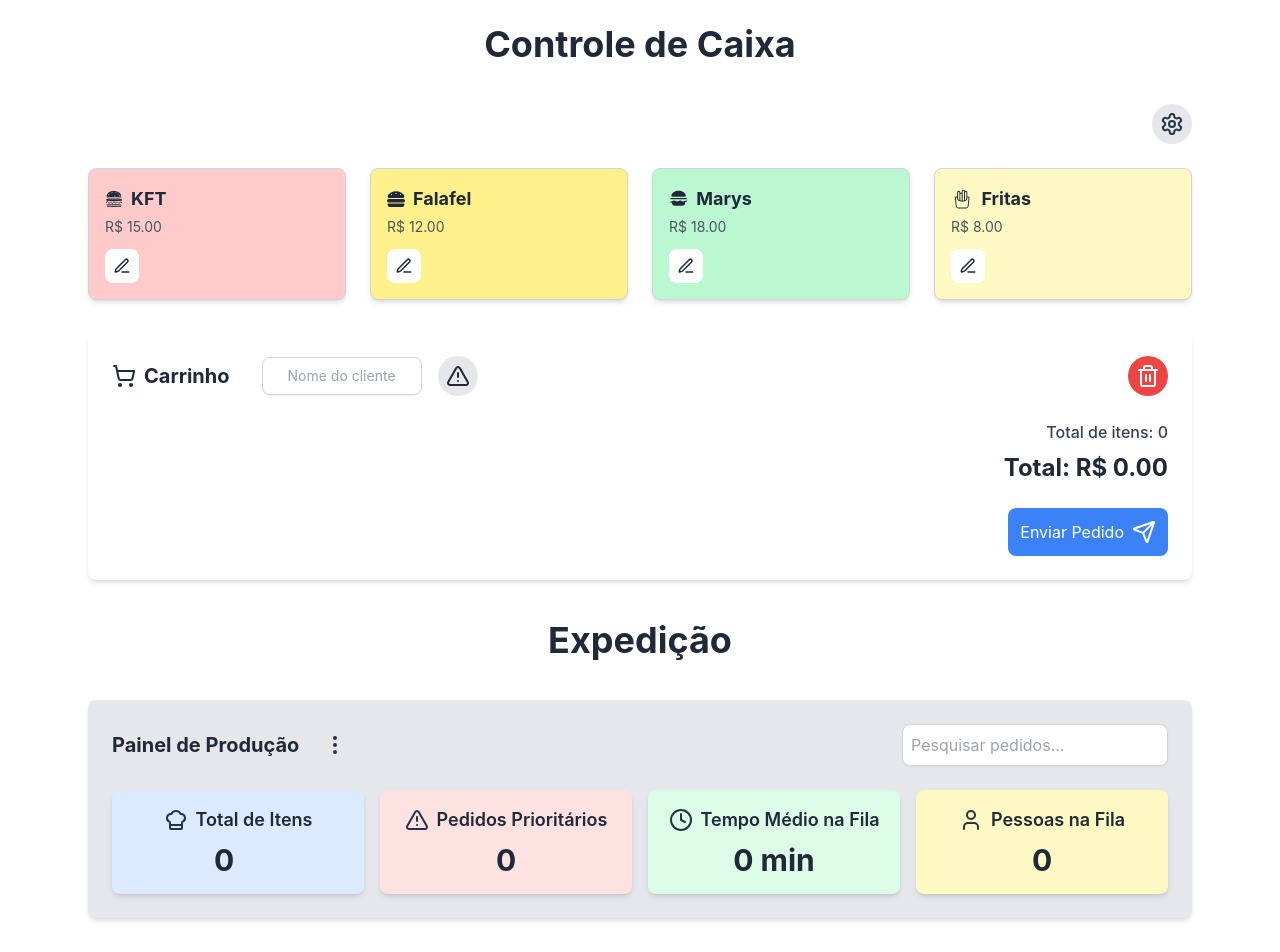
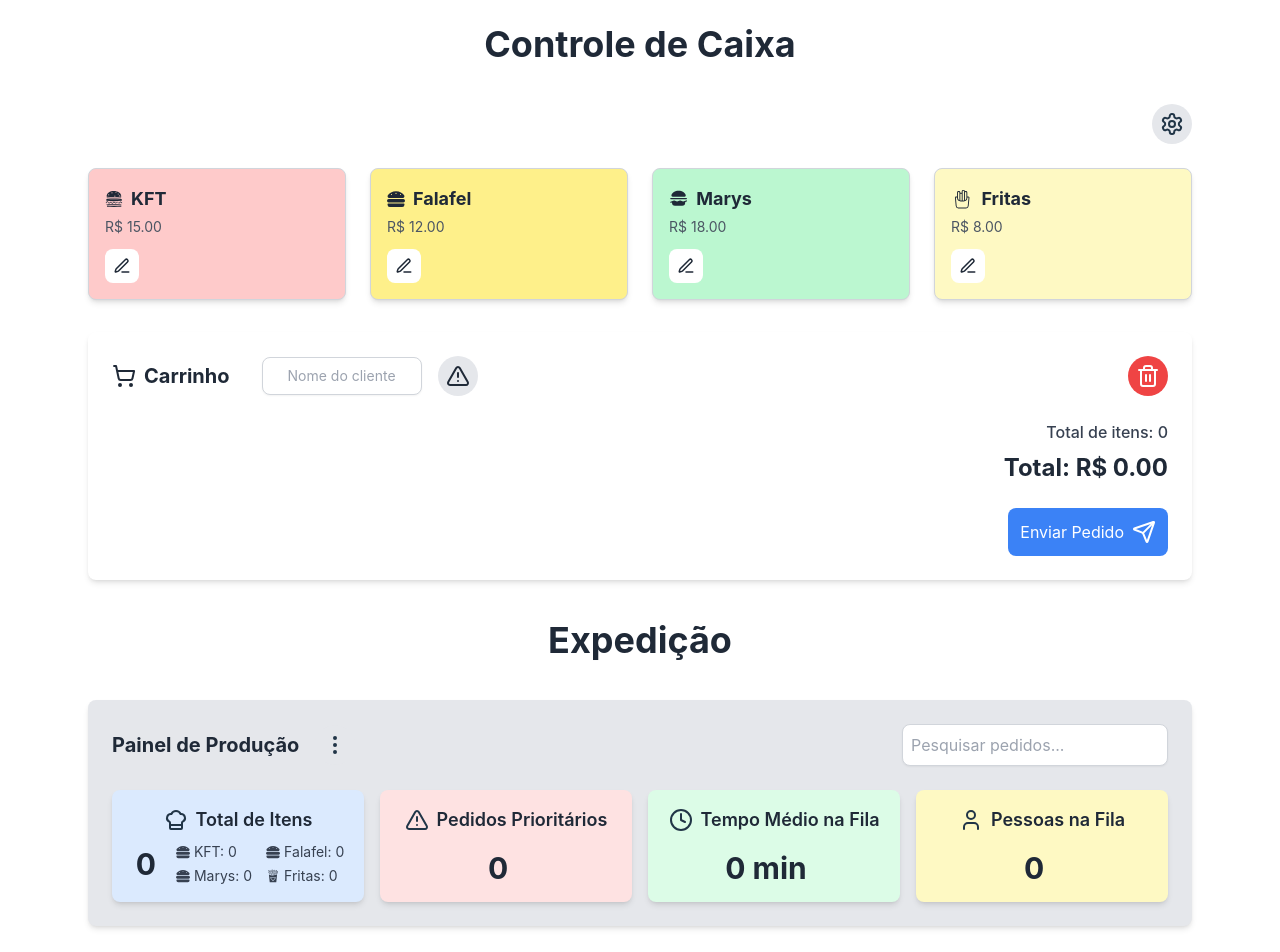
Before and after one commit to TamLeal/souk-v2-split-project, a React (Vite) app: page / in a window 1280 px wide. Shown: the top 952 px of the page. Built offline with nearby package versions, Linux system fonts and the light colour scheme.

Commit message:
items card fixed in order - 8 -21

```diff
--- a/src/components/shared/PanelCard.jsx
+++ b/src/components/shared/PanelCard.jsx
@@ -1,11 +1,12 @@
 import React from 'react';
 import FlipNumber from './FlipNumber';
 import { FaHamburger } from 'react-icons/fa';
-import { GiTacos, GiFrenchFries } from 'react-icons/gi';
+import { GiFrenchFries } from 'react-icons/gi';
 
 const getItemIcon = (name) => {
   switch (name.toLowerCase()) {
     case 'kft':
+      return <FaHamburger className="mr-1" />;
     case 'marys':
     case 'falafel':
       return <FaHamburger className="mr-1" />;
@@ -16,20 +17,28 @@ const getItemIcon = (name) => {
   }
 };
 
-const PanelCard = ({ icon, label, value, items, color }) => (
-  <div className={`p-4 rounded-lg shadow-md bg-${color}-100 hover:bg-${color}-200 transition-all duration-300 flex flex-col justify-between h-full`}>
-    <div className="flex items-center justify-center mb-2">
-      {icon}
-      <span className="ml-2 text-lg font-semibold text-gray-800">{label}</span>
-    </div>
-    <div className="flex items-center justify-center">
-      {items ? (
+const PanelCard = ({ icon, label, value, items = [], color }) => {
+  let content;
+
+  if (label === "Total de Itens") {
+    // Ordem fixa dos produtos apenas para o card "Total de Itens"
+    const produtos = ['KFT', 'Falafel', 'Marys', 'Fritas'];
+
+    const itensFixos = produtos.map((produto) => {
+      const item = items.find(item => item.name.toLowerCase() === produto.toLowerCase());
+      return {
+        name: produto,
+        quantity: item ? item.quantity : 0,
+      };
+    });
+
+    content = (
       <>
         <div className="text-3xl font-bold text-gray-800 mr-4">
           <FlipNumber value={value} />
         </div>
         <div className="grid grid-cols-2 gap-x-3 gap-y-1 text-xs sm:text-sm text-gray-700">
-            {items.map((item, index) => (
+          {itensFixos.map((item, index) => (
             <div key={index} className="flex items-center whitespace-nowrap">
               {getItemIcon(item.name)}
               <span>{item.name}: {item.quantity}</span>
@@ -37,13 +46,29 @@ const PanelCard = ({ icon, label, value, items, color }) => (
           ))}
         </div>
       </>
-      ) : (
-        <div className="text-3xl font-bold text-gray-800">
+    );
+  } else {
+    // Conteúdo padrão para os outros cards
+    content = (
+      <>
+        <div className="text-3xl font-bold text-gray-800 mr-4">
           <FlipNumber value={value} />
         </div>
-      )}
+      </>
+    );
+  }
+
+  return (
+    <div className={`p-4 rounded-lg shadow-md bg-${color}-100 hover:bg-${color}-200 transition-all duration-300 flex flex-col justify-between h-full`}>
+      <div className="flex items-center justify-center mb-2">
+        {icon}
+        <span className="ml-2 text-lg font-semibold text-gray-800">{label}</span>
+      </div>
+      <div className="flex items-center justify-center">
+        {content}
       </div>
     </div>
   );
+};
 
 export default PanelCard;
```
Lines whose indentation alone changed are shown as unchanged.
